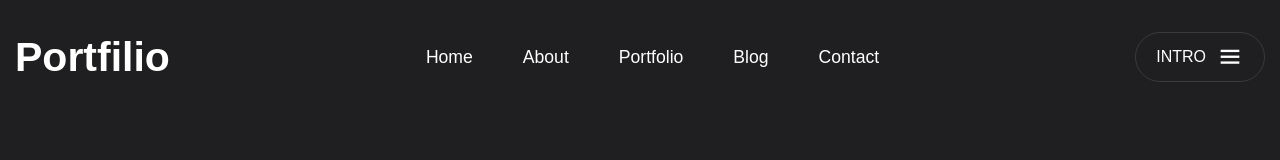
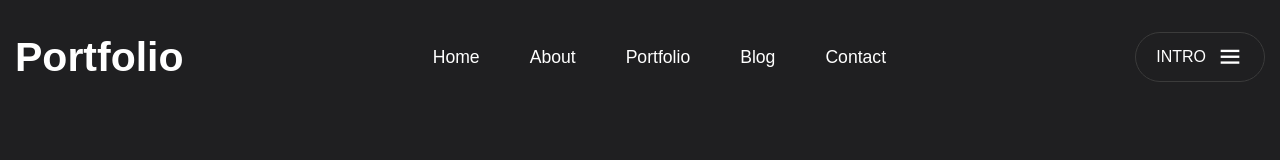
Before and after one commit to debjoitee/portfolio-project, a plain HTML site: page index.html in a window 1280 px wide. Shown: the top 160 px of the page. Drawn offline with nearby package versions, Linux system fonts and the light colour scheme.

Commit message:
Update index.html

```diff
--- a/index.html
+++ b/index.html
@@ -13,7 +13,7 @@
 <body>
   <header>
     <!-- Fixed: nested span inside anchor tag properly closed -->
-    <a href="#" class="logo"><span>Portfilio</span></a>
+    <a href="#" class="logo"><span>Portfolio</span></a>
 
     <ul class="navbar">
       <li><a href="#">Home</a></li>
```
